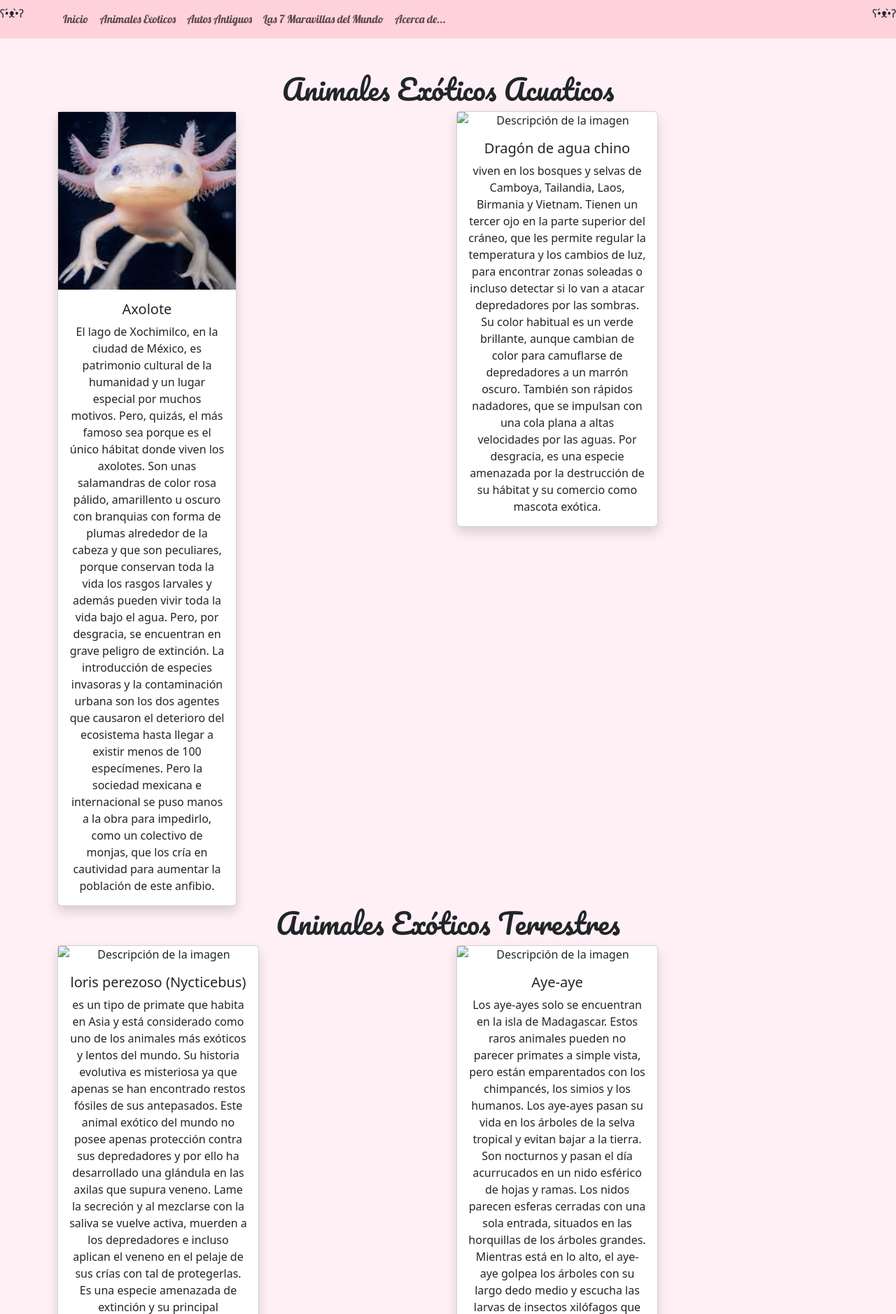
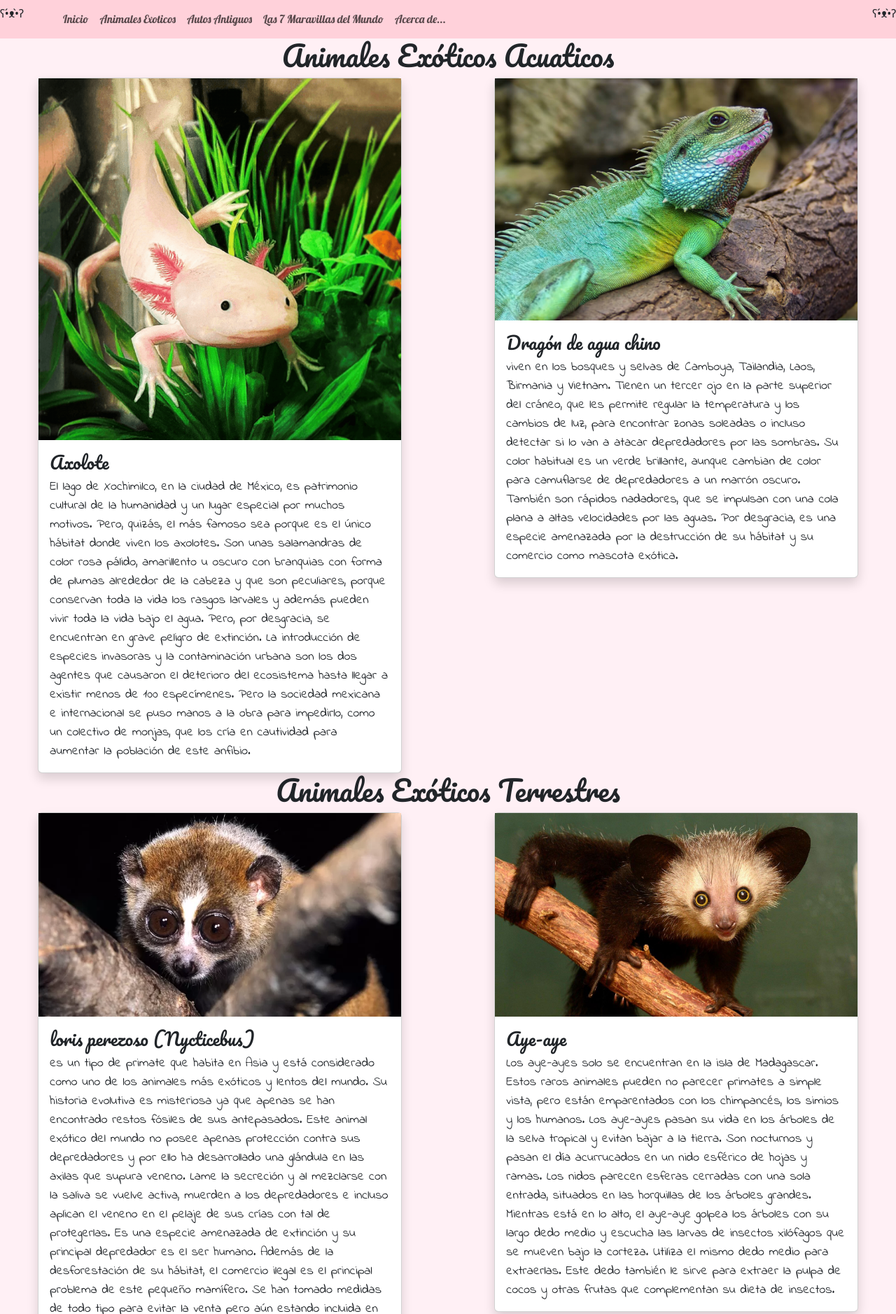
Before and after one commit to Karla-Michelle-Andres-Cruz/plantillas, a Flask app: page /animales in a window 1280 px wide. Shown: the part 67-1945 px from the top of the page at 70% size. Run offline with Flask 3, Linux system fonts and the light colour scheme.

Commit message:
09/10/25

```diff
--- a/templates/animales.html
+++ b/templates/animales.html
@@ -1,19 +1,15 @@
 {% extends "index.html" %} {% block content %}
 
-<div class="container text-center mt-5">
   <div class="row">
-    <h1
-      class="text-center"
-      style="font-family: 'Pacifico', system-ui; font-size: px"
-    >
+    <h1 class="text-center" style="font-family: 'Pacifico', system-ui; font-size: px">
       Animales Exóticos Acuaticos
     </h1>
-    <div class="col-6">
-      <div class="card shadow" style="width: 16rem">
-        <img src="{{ url_for('static', filename='img/axo.jpg') }}" alt="axolote"/>
+    <div class="col-12 col-md-6 col-lg-5 mx-auto">
+      <div class="card shadow w-100" style="width: 25rem">
+        <img src="{{ url_for('static', filename='img/axo.webp') }}" alt="Axolote" />
         <div class="card-body">
-          <h5 class="card-title">Axolote</h5>
-          <p class="card-text">
+          <h5 class="card-title" style="font-family: 'Pacifico', system-ui; font-size: 25px">Axolote</h5>
+          <p class="card-text" style="font-family: 'Indie Flower', system-ui; font-size: 18px;">
             El lago de Xochimilco, en la ciudad de México, es patrimonio
             cultural de la humanidad y un lugar especial por muchos motivos.
             Pero, quizás, el más famoso sea porque es el único hábitat donde
@@ -33,12 +29,12 @@
       </div>
     </div>
 
-    <div class="col-6">
-      <div class="card shadow" style="width: 18rem">
-        <img src="{{ image_url }}" alt="Descripción de la imagen" />
+    <div class="col-12 col-md-6 col-lg-5 mx-auto">
+      <div class="card shadow w-100" style="width: 18rem">
+        <img src="{{ url_for('static', filename='img/dragon.jpg') }}" alt="Dragón de agua chino" />
         <div class="card-body">
-          <h5 class="card-title">Dragón de agua chino</h5>
-          <p class="card-text">
+          <h5 class="card-title" style="font-family: 'Pacifico', system-ui; font-size: 25px">Dragón de agua chino</h5>
+          <p class="card-text" style="font-family: 'Indie Flower', system-ui; font-size: 18px;">
             viven en los bosques y selvas de Camboya, Tailandia, Laos, Birmania
             y Vietnam. Tienen un tercer ojo en la parte superior del cráneo, que
             les permite regular la temperatura y los cambios de luz, para
@@ -56,18 +52,16 @@
   </div>
 
   <div class="row">
-    <h1
-      class="text-center"
-      style="font-family: 'Pacifico', system-ui; font-size: px"
-    >
+    <h1 class="text-center" style="font-family: 'Pacifico', system-ui; font-size: px">
       Animales Exóticos Terrestres
     </h1>
-    <div class="col-6">
-      <div class="card shadow" style="width: 18rem">
-        <img src="{{ image_url }}" alt="Descripción de la imagen" />
+    <div class="col-12 col-md-6 col-lg-5 mx-auto">
+      <div class="card shadow w-100" style="width: 18rem">
+        <img src="{{ url_for('static', filename='img/loris.webp') }}" alt="Loris Perezoso" />
         <div class="card-body">
-          <h5 class="card-title">loris perezoso (Nycticebus)</h5>
-          <p class="card-text">
+          <h5 class="card-title" style="font-family: 'Pacifico', system-ui; font-size: 25px">loris perezoso (Nycticebus)
+          </h5>
+          <p class="card-text" style="font-family: 'Indie Flower', system-ui; font-size: 18px;">
             es un tipo de primate que habita en Asia y está considerado como uno
             de los animales más exóticos y lentos del mundo. Su historia
             evolutiva es misteriosa ya que apenas se han encontrado restos
@@ -88,12 +82,12 @@
       </div>
     </div>
 
-    <div class="col-6">
-      <div class="card shadow" style="width: 18rem">
-        <img src="{{ image_url }}" alt="Descripción de la imagen" />
+    <div class="col-12 col-md-6 col-lg-5 mx-auto">
+      <div class="card shadow w-100" style="width: 18rem">
+        <img src="{{ url_for('static', filename='img/aye.jpg') }}" alt="Aye-aye" />
         <div class="card-body">
-          <h5 class="card-title">Aye-aye</h5>
-          <p class="card-text">
+          <h5 class="card-title" style="font-family: 'Pacifico', system-ui; font-size: 25px">Aye-aye</h5>
+          <p class="card-text" style="font-family: 'Indie Flower', system-ui; font-size: 18px;">
             Los aye-ayes solo se encuentran en la isla de Madagascar. Estos
             raros animales pueden no parecer primates a simple vista, pero están
             emparentados con los chimpancés, los simios y los humanos. Los
@@ -113,18 +107,15 @@
   </div>
 
   <div class="row">
-    <h1
-      class="text-center"
-      style="font-family: 'Pacifico', system-ui; font-size: px"
-    >
+    <h1 class="text-center" style="font-family: 'Pacifico', system-ui; font-size: px">
       Animales Exóticos Aéreos
     </h1>
-    <div class="col-6">
-      <div class="card shadow" style="width: 18rem">
-        <img src="{{ image_url }}" alt="Descripción de la imagen" />
+    <div class="col-12 col-md-6 col-lg-5 mx-auto">
+      <div class="card shadow w-100" style="width: 18rem">
+        <img src="{{ url_for('static', filename='img/quetzal.jpg') }}" alt="Quetzal" />
         <div class="card-body">
-          <h5 class="card-title">Quetzal</h5>
-          <p class="card-text">
+          <h5 class="card-title" style="font-family: 'Pacifico', system-ui; font-size: 25px">Quetzal</h5>
+          <p class="card-text" style="font-family: 'Indie Flower', system-ui; font-size: 18px;">
             Esta ave monógama habita los bosques tropicales y subtropicales y se
             alimenta de aguacatillos, insectos y moluscos, lagartijas y ranas,
             entre otros, mientras sus depredadores naturales son la tucaneta
@@ -149,12 +140,13 @@
       </div>
     </div>
 
-    <div class="col-6">
-      <div class="card shadow" style="width: 18rem">
-        <img src="{{ image_url }}" alt="Descripción de la imagen" />
+    <div class="col-12 col-md-6 col-lg-5 mx-auto">
+      <div class="card shadow w-100" style="width: 18rem">
+        <img src="{{ url_for('static', filename='img/pato.jpg') }}" alt="Pato mandarín" />
         <div class="card-body">
-          <h5 class="card-title">Pato mandarín (Aix galericulata)</h5>
-          <p class="card-text">
+          <h5 class="card-title" style="font-family: 'Pacifico', system-ui; font-size: 25px">Pato mandarín (Aix
+            galericulata)</h5>
+          <p class="card-text" style="font-family: 'Indie Flower', system-ui; font-size: 18px;">
             el pato mandarín. Procede de China, Japón y Rusia hasta que fue
             introducido en Europa. El pato mandarín es una raza apreciada por su
             enorme belleza. El macho posee una variedad de colores increíbles
@@ -169,5 +161,5 @@
       </div>
     </div>
   </div>
-</div>
+  </div>
 {% endblock %}
--- a/templates/index.html
+++ b/templates/index.html
@@ -7,6 +7,7 @@
     <link href="https://fonts.googleapis.com/css2?family=Lobster&display=swap" rel="stylesheet">
     <link href="https://cdn.jsdelivr.net/npm/bootstrap@5.3.8/dist/css/bootstrap.min.css" rel="stylesheet" integrity="sha384-sRIl4kxILFvY47J16cr9ZwB07vP4J8+LH7qKQnuqkuIAvNWLzeN8tE5YBujZqJLB" crossorigin="anonymous">
     <link href="https://fonts.googleapis.com/css2?family=Pacifico&display=swap" rel="stylesheet">
+    <link href="https://fonts.googleapis.com/css2?family=Caveat:wght@400..700&family=Indie+Flower&display=swap" rel="stylesheet">
 </head>
 <body style="background: #FFF0F5">
     <header>
```
Also changed, not shown: static/img/axo.jpg (deleted), static/img/axo.webp (added), static/img/n.jpg (added).
